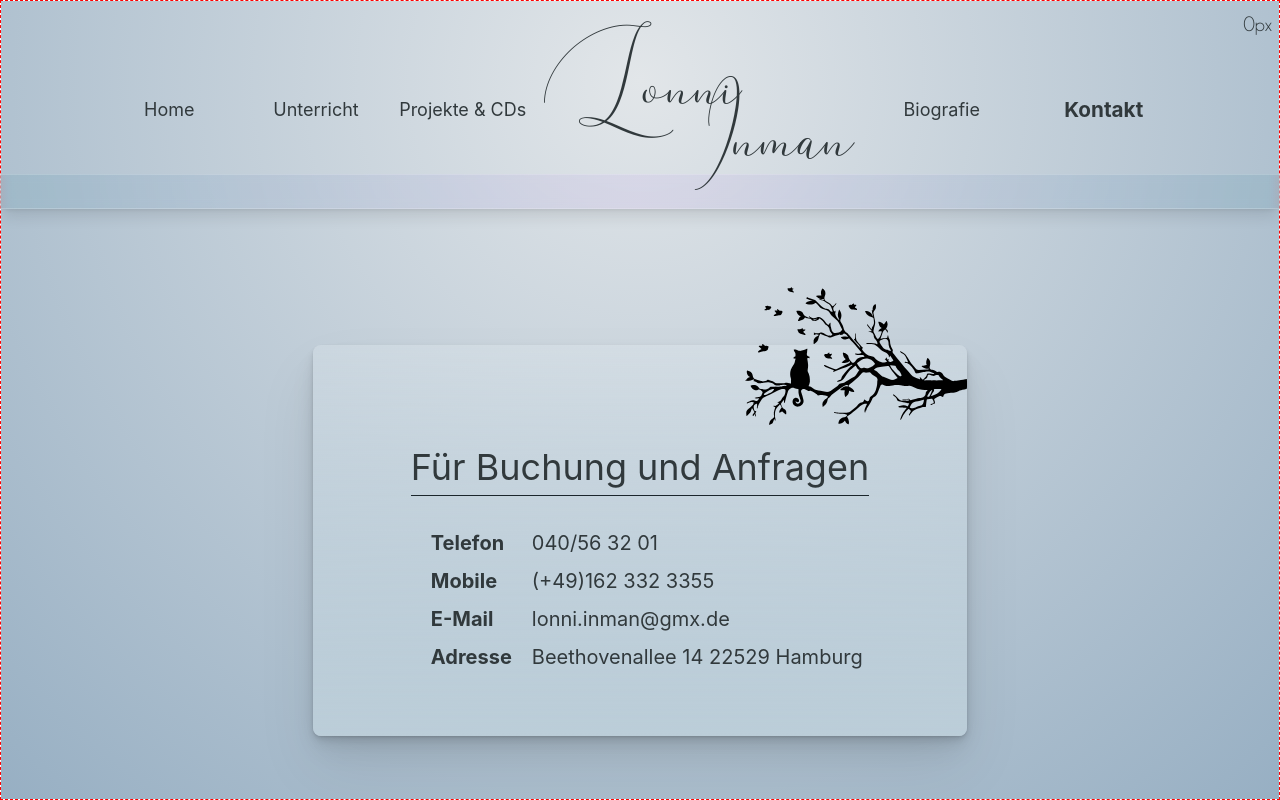
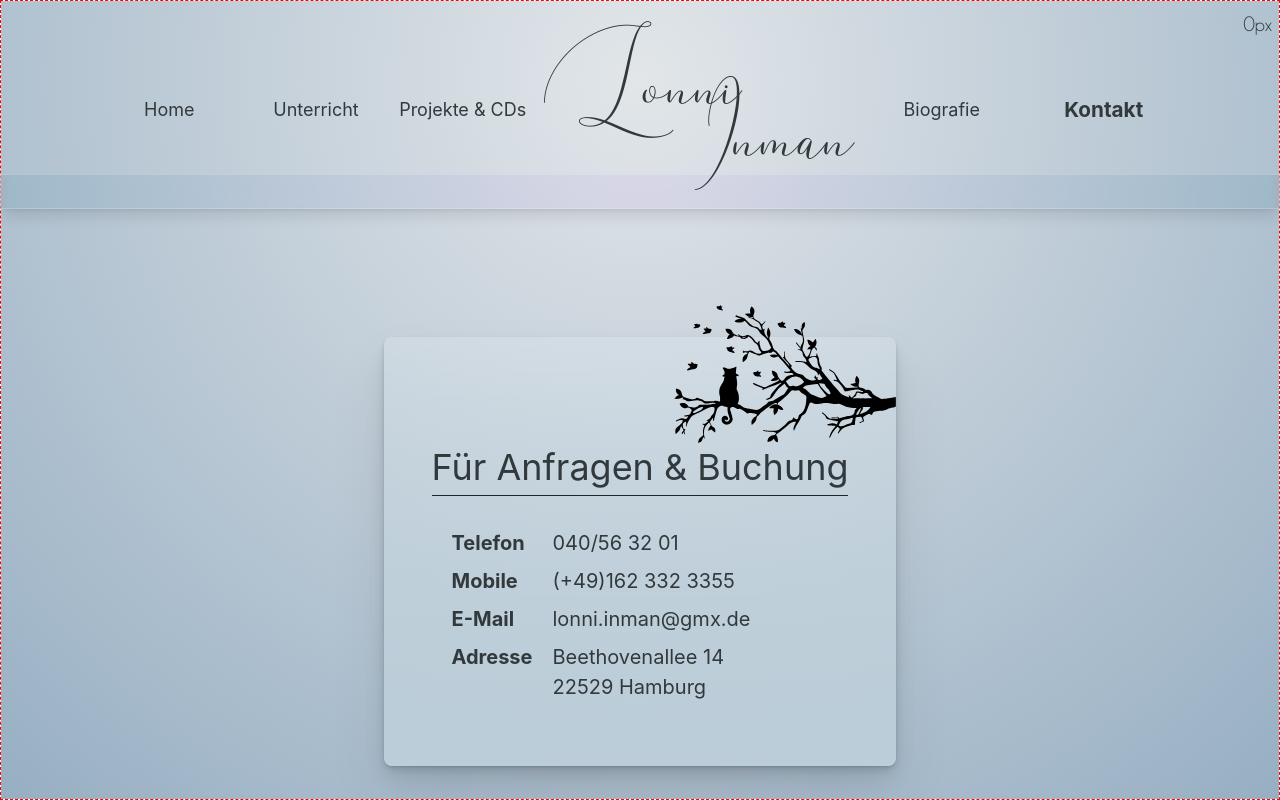
Before and after one commit to j-eick/lonni-homepage, a Next.js app: page /home/kontakt in a window 1280 px wide. Built offline with nearby package versions, Linux system fonts and the light colour scheme; a web font is replaced by a local one.

Commit message:
fixed tag structure

```diff
--- a/app/home/kontakt/page.tsx
+++ b/app/home/kontakt/page.tsx
@@ -5,76 +5,68 @@ import MainLayout from "@/components/ui/mainLayout/MainLayout";
 import "../../globals.css";
 import Bulletpoint from "@/components/ui/bulletpoint/Bulletpoint";
 import Image from "next/image";
+import catImage from "../../../public/decoration/catSilhuette.svg";
+import MyImage from "@/components/image/MyImage";
 // import UsedTools from "@/components/used-tools/UsedTools";
 
 export default function Home() {
-    const bulletpointSize = 14;
-
     return (
         <MainLayout>
             {/* vvv---vvv PER PAGE CONTENT GOES HERE vvv---vvv */}
-            <section
+            <main
                 className={`grow
-                w-9/10 h-full mx-auto my-0 flex justify-center gap-5`}
+                            w-9/10 h-full mx-auto my-0 py-20
+                            flex justify-center gap-5 `}
             >
-                <main className={`w-9/12 p-10 pt-20 pb-20 `}>
-                    <article
+                <div
                     className={`relative flowText
-                                    rounded-lg shadow-soft kontakPage-heavyRain`}
+                                rounded-lg shadow-soft kontakPage-heavyRain
+                                2xs:hidden
+                                2sm:block`}
                 >
-                        <Image
-                            src={"/decoration/catSilhuette.svg"}
-                            alt={""}
-                            width={230}
-                            height={230}
-                            className="absolute -top-16 right-0 -scale-x-100"
+                    <MyImage
+                        src={catImage}
+                        alt={"decorative-element"}
+                        className={`absolute right-0 -scale-x-100
+                                    2xs:w-cat-responsive
+                                    lg-1024:w-[230px] lg-1024:-top-[3vw]`}
                     />
                     <div className="pt-24 pb-16 px-12">
                         <div
-                                className={`flex flex-col gap-10 flowText
-                                        mx-auto my-0`}
+                            className={`mx-auto my-0 flex flex-col
+                                        font-secondary`}
                         >
-                                <div className="mx-auto my-0 font-secondary">
                             <h1 className="mb-8 text-size-regularTitle border-b-1 border-color-primary">
-                                        Für Buchung und Anfragen
-                                        {/* Für Buchung und Anfragen für Unterricht, Konzerte oder Workshops: */}
+                                Für Anfragen & Buchung
                             </h1>
                             <div className="flex gap-5 pl-5">
                                 <ul className="flex flex-col gap-2">
-                                            <Bulletpoint bulletpointSize={bulletpointSize}>
-                                                <p>
+                                    <Bulletpoint>
                                         <strong>Telefon</strong>
-                                                </p>
                                     </Bulletpoint>
-                                            <Bulletpoint bulletpointSize={bulletpointSize}>
-                                                <p>
+                                    <Bulletpoint>
                                         <strong>Mobile</strong>
-                                                </p>
                                     </Bulletpoint>
-                                            <Bulletpoint bulletpointSize={bulletpointSize}>
-                                                <p>
+                                    <Bulletpoint>
                                         <strong>E-Mail</strong>
-                                                </p>
                                     </Bulletpoint>
-                                            <Bulletpoint bulletpointSize={bulletpointSize}>
-                                                <p>
+                                    <Bulletpoint>
                                         <strong>Adresse</strong>
-                                                </p>
                                     </Bulletpoint>
                                 </ul>
                                 <div className="flex flex-col gap-2">
                                     <span>040/56 32 01</span>
                                     <span>(+49)162 332 3355</span>
                                     <span>lonni.inman@gmx.de</span>
-                                            <span>Beethovenallee 14 22529 Hamburg</span>
+                                    <span>
+                                        Beethovenallee 14 <br /> 22529 Hamburg
+                                    </span>
                                 </div>
                             </div>
                         </div>
                     </div>
                 </div>
-                    </article>
             </main>
-            </section>
         </MainLayout>
     );
 }
```
Lines whose indentation alone changed are shown as unchanged.
